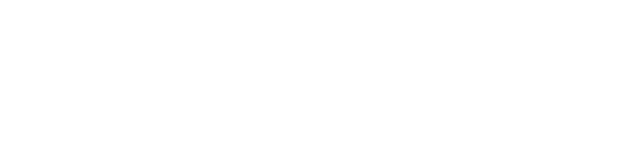
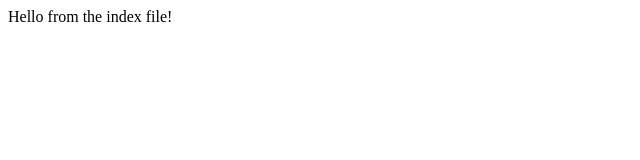
Before and after one commit to hetul202511026/demo2, a plain HTML site: page index.html in a window 1280 px wide. Shown: the whole page, without its empty margins (0-640 px from the left). Drawn offline with Linux system fonts and the light colour scheme.

Commit message:
Update in index file

```diff
--- a/index.html
+++ b/index.html
@@ -9,3 +9,5 @@
 
 </body>
 </html>
+
+Hello from the index file!
```
